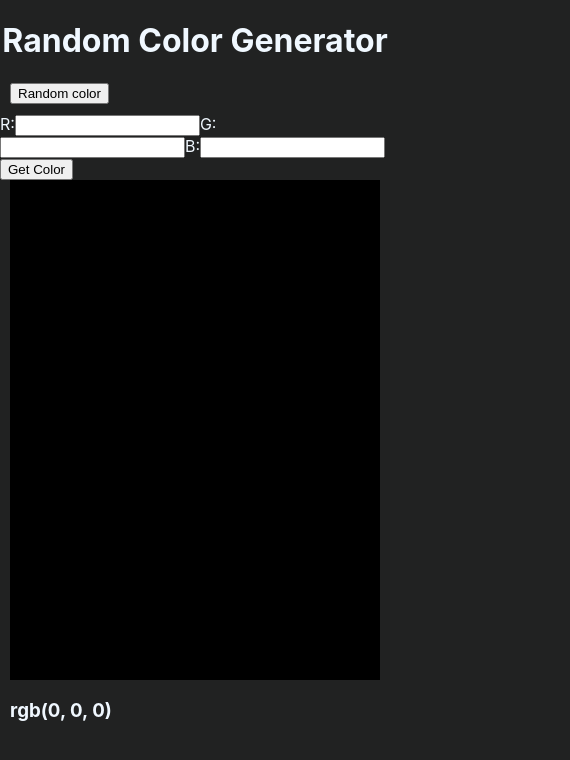
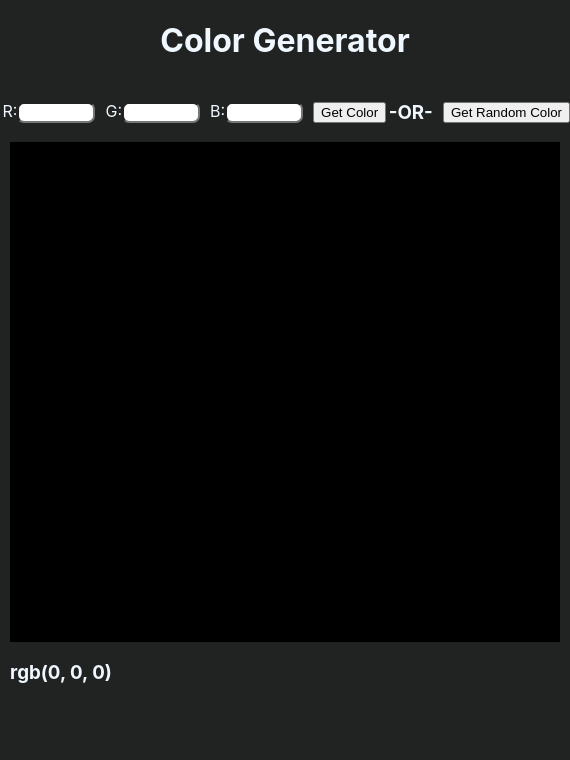
Before and after one commit to Sebi20/Color-Generator, a React (Create React App) app: page / in a window 390 px wide. Shown: the top 760 px of the page, 570 px wide, since content can reach past the window. Built offline with nearby package versions, Linux system fonts and the light colour scheme; the HTML template or start-up script is replaced by a standard one.

Commit message:
Styled the reoriented the input and buttons

```diff
--- a/src/App.css
+++ b/src/App.css
@@ -17,9 +17,35 @@
 
 .randombtn{
   margin-left: 10px;
-  margin-bottom: 10px;
 }
 
-label{
+form{
+  margin-right: 10px;
+}
+
+.inputfld{
   color: aliceblue;
+  display:flex;
+  align-items: center;
+  justify-content: center;
 }
+
+
+input{
+  border-radius: 7px;
+  width: 70px;
+  margin-right: 10px;
+}
+
+@media only screen and (max-width: 570px) {
+  body {
+    margin-left:auto;
+    margin-right:auto;
+    width: 570px;
+  }
+
+  form{
+    margin-left:auto;
+    margin-right:auto;
+  }
+}
--- a/src/App.js
+++ b/src/App.js
@@ -12,7 +12,8 @@ function App() {
     setB(Math.floor(Math.random() * 256));
   }
 
-  function renderColor(){
+  function renderColor(e){
+    e.preventDefault();
     setR(document.querySelectorAll("input")[0].value);
     setG(document.querySelectorAll("input")[1].value);
     setB(document.querySelectorAll("input")[2].value);
@@ -22,20 +23,24 @@ function App() {
 
   return (
     <>
-    <h1 className='header'>Random Color Generator</h1>
+    <h1 className='header'>Color Generator</h1>
+    <div className='inputfld'>
 
-    <button className='randombtn' onClick={renderRandomColor}>Random color</button>
-
-    <form onSubmit={renderColor}>
+      <form>
         <label>R:</label>
         <input name='r' type='text'/>
         <label>G:</label>
         <input name='g' type='text'/>
         <label>B:</label>
         <input name='b' type='text'/>
-      <input onClick={renderColor} type='button' value='Get Color'/>
+        <button className='getColor' onClick={renderColor}>Get Color</button>
       </form>
 
+      <h3>-OR-</h3>
+
+      <button className='randombtn' onClick={renderRandomColor}>Get Random Color</button>
+
+    </div>
     <div id='colorboard' style={{backgroundColor: `rgb(${r}, ${g}, ${b})`}}></div>
 
     <h3 className='rgbValues'>rgb({r}, {g}, {b})</h3>
```
Lines whose indentation alone changed are shown as unchanged.
